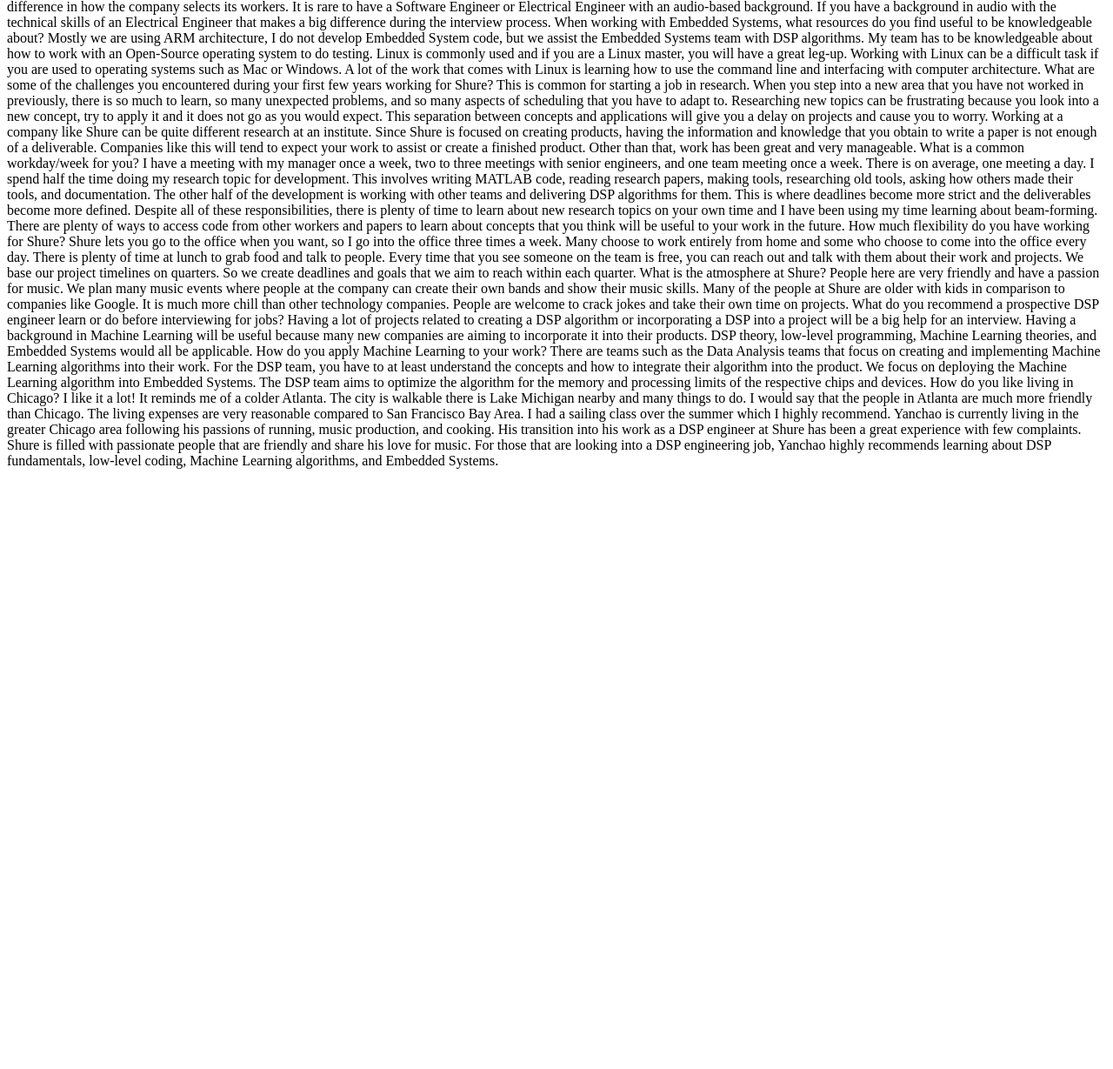
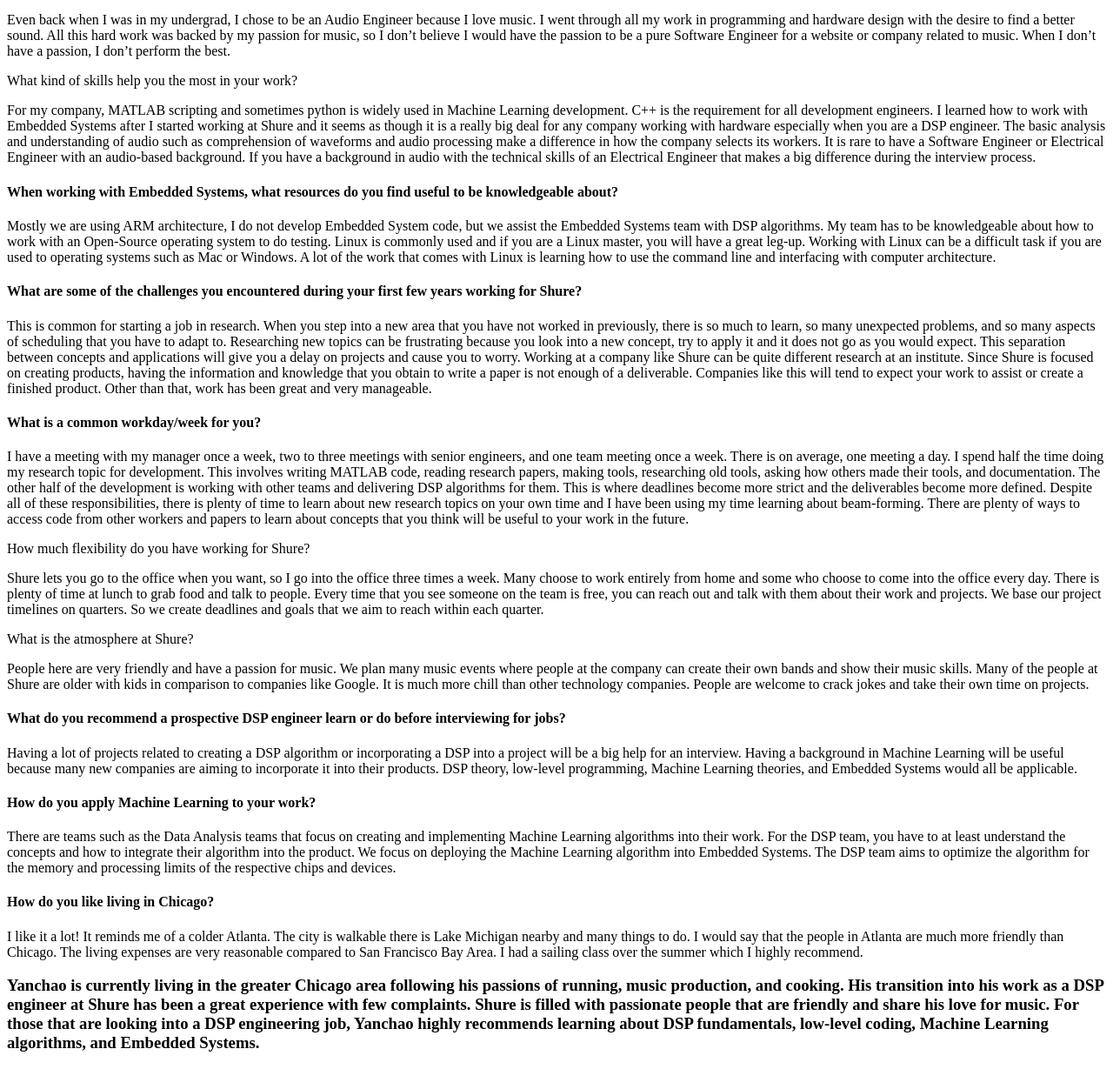
Before and after one commit to Seanmlevine/seanmlevine.github.io, a plain HTML site: page index.html in a window 1280 px wide. Shown: the part 487-1716 px from the top of the page at 87% size. Before the commit the page ends 1034 px from the top, so only its background shows below. Drawn offline with Linux system fonts and the light colour scheme.

Commit message:
Update index.html

```diff
--- a/index.html
+++ b/index.html
@@ -11,53 +11,44 @@
 
 <p>My job title is DSP Engineer and my key role is developing DSP algorithms and maintaining support for other project teams that interface with existing DSP algorithms.</p>
 
-What lead you to become a DSP engineer and what classes have been useful for this career?
+<h4>What lead you to become a DSP engineer and what classes have been useful for this career?</h4>
+<p>It was 4-5 years ago when I was an Audio Engineer during my undergraduate degree. I was doing a lot of recording and professional audio in the industry so at that time I decided to join the company that developed the music equipment. That’s why I joined the Music Technology degree at Georgia Tech and then I decided to finish my Master’s in Electrical Engineering at Georgia Tech as well. I took a lot of classes in the ECE department and many of them are DSP-focused. Many of the DSP jobs require computer architecture skills so I also took some C++ programming and classes along those lines. When I was interning with Bose, I was looking at jobs that focused on audio rather than a company with a niche audio department. Shure came on my radar, I interviewed with them and I have been here ever since. </p>
 
-It was 4-5 years ago when I was an Audio Engineer during my undergraduate degree. I was doing a lot of recording and professional audio in the industry so at that time I decided to join the company that developed the music equipment. That’s why I joined the Music Technology degree at Georgia Tech and then I decided to finish my Master’s in Electrical Engineering at Georgia Tech as well. I took a lot of classes in the ECE department and many of them are DSP-focused. Many of the DSP jobs require computer architecture skills so I also took some C++ programming and classes along those lines. When I was interning with Bose, I was looking at jobs that focused on audio rather than a company with a niche audio department. Shure came on my radar, I interviewed with them and I have been here ever since.
+<h4>Why did you choose to find a job at a company that was focused on audio?</h4>
 
-Why did you choose to find a job at a company that was focused on audio?
+<p>Even back when I was in my undergrad, I chose to be an Audio Engineer because I love music. I went through all my work in programming and hardware design with the desire to find a better sound. All this hard work was backed by my passion for music, so I don’t believe I would have the passion to be a pure Software Engineer for a website or company related to music. When I don’t have a passion, I don’t perform the best.</p>
+What kind of skills help you the most in your work?
+
+<p>For my company, MATLAB scripting and sometimes python is widely used in Machine Learning development.  C++ is the requirement for all development engineers. I learned how to work with Embedded Systems after I started working at Shure and it seems as though it is a really big deal for any company working with hardware especially when you are a DSP engineer. The basic analysis and understanding of audio such as comprehension of waveforms and audio processing make a difference in how the company selects its workers. It is rare to have a Software Engineer or Electrical Engineer with an audio-based background. If you have a background in audio with the technical skills of an Electrical Engineer that makes a big difference during the interview process. </p>
 
 
-Even back when I was in my undergrad, I chose to be an Audio Engineer because I love music. I went through all my work in programming and hardware design with the desire to find a better sound. All this hard work was backed by my passion for music, so I don’t believe I would have the passion to be a pure Software Engineer for a website or company related to music. When I don’t have a passion, I don’t perform the best.
+<h4>When working with Embedded Systems, what resources do you find useful to be knowledgeable about?</h4>
+<p>Mostly we are using ARM architecture, I do not develop Embedded System code, but we assist the Embedded Systems team with DSP algorithms. My team has to be knowledgeable about how to work with an Open-Source operating system to do testing. Linux is commonly used and if you are a Linux master, you will have a great leg-up. Working with Linux can be a difficult task if you are used to operating systems such as Mac or Windows. A lot of the work that comes with Linux is learning how to use the command line and interfacing with computer architecture. </p>
 
-What kind of skills help you the most in your work?
+<h4>What are some of the challenges you encountered during your first few years working for Shure?</h4>
+<p>This is common for starting a job in research. When you step into a new area that you have not worked in previously, there is so much to learn, so many unexpected problems, and so many aspects of scheduling that you have to adapt to. Researching new topics can be frustrating because you look into a new concept, try to apply it and it does not go as you would expect. This separation between concepts and applications will give you a delay on projects and cause you to worry. Working at a company like Shure can be quite different research at an institute. Since Shure is focused on creating products, having the information and knowledge that you obtain to write a paper is not enough of a deliverable. Companies like this will tend to expect your work to assist or create a finished product.  Other than that, work has been great and very manageable.</p>
 
-For my company, MATLAB scripting and sometimes python is widely used in Machine Learning development.  C++ is the requirement for all development engineers. I learned how to work with Embedded Systems after I started working at Shure and it seems as though it is a really big deal for any company working with hardware especially when you are a DSP engineer. The basic analysis and understanding of audio such as comprehension of waveforms and audio processing make a difference in how the company selects its workers. It is rare to have a Software Engineer or Electrical Engineer with an audio-based background. If you have a background in audio with the technical skills of an Electrical Engineer that makes a big difference during the interview process.
+<h4>What is a common workday/week for you?</h4>
 
-When working with Embedded Systems, what resources do you find useful to be knowledgeable about?
-
-Mostly we are using ARM architecture, I do not develop Embedded System code, but we assist the Embedded Systems team with DSP algorithms. My team has to be knowledgeable about how to work with an Open-Source operating system to do testing. Linux is commonly used and if you are a Linux master, you will have a great leg-up. Working with Linux can be a difficult task if you are used to operating systems such as Mac or Windows. A lot of the work that comes with Linux is learning how to use the command line and interfacing with computer architecture.
-
-What are some of the challenges you encountered during your first few years working for Shure?
-
-This is common for starting a job in research. When you step into a new area that you have not worked in previously, there is so much to learn, so many unexpected problems, and so many aspects of scheduling that you have to adapt to. Researching new topics can be frustrating because you look into a new concept, try to apply it and it does not go as you would expect. This separation between concepts and applications will give you a delay on projects and cause you to worry. Working at a company like Shure can be quite different research at an institute. Since Shure is focused on creating products, having the information and knowledge that you obtain to write a paper is not enough of a deliverable. Companies like this will tend to expect your work to assist or create a finished product.  Other than that, work has been great and very manageable.
-
-What is a common workday/week for you?
-
-I have a meeting with my manager once a week, two to three meetings with senior engineers, and one team meeting once a week. There is on average, one meeting a day.  I spend half the time doing my research topic for development. This involves writing MATLAB code, reading research papers, making tools, researching old tools, asking how others made their tools, and documentation. The other half of the development is working with other teams and delivering DSP algorithms for them. This is where deadlines become more strict and the deliverables become more defined. Despite all of these responsibilities, there is plenty of time to learn about new research topics on your own time and I have been using my time learning about beam-forming. There are plenty of ways to access code from other workers and papers to learn about concepts that you think will be useful to your work in the future.
-
+<p>I have a meeting with my manager once a week, two to three meetings with senior engineers, and one team meeting once a week. There is on average, one meeting a day.  I spend half the time doing my research topic for development. This involves writing MATLAB code, reading research papers, making tools, researching old tools, asking how others made their tools, and documentation. The other half of the development is working with other teams and delivering DSP algorithms for them. This is where deadlines become more strict and the deliverables become more defined. Despite all of these responsibilities, there is plenty of time to learn about new research topics on your own time and I have been using my time learning about beam-forming. There are plenty of ways to access code from other workers and papers to learn about concepts that you think will be useful to your work in the future. </p>
 How much flexibility do you have working for Shure?
 
-Shure lets you go to the office when you want, so I go into the office three times a week. Many choose to work entirely from home and some who choose to come into the office every day. There is plenty of time at lunch to grab food and talk to people. Every time that you see someone on the team is free, you can reach out and talk with them about their work and projects. We base our project timelines on quarters. So we create deadlines and goals that we aim to reach within each quarter.
-
+<p>Shure lets you go to the office when you want, so I go into the office three times a week. Many choose to work entirely from home and some who choose to come into the office every day. There is plenty of time at lunch to grab food and talk to people. Every time that you see someone on the team is free, you can reach out and talk with them about their work and projects. We base our project timelines on quarters. So we create deadlines and goals that we aim to reach within each quarter.</p>
 What is the atmosphere at Shure?
 
-People here are very friendly and have a passion for music. We plan many music events where people at the company can create their own bands and show their music skills. Many of the people at Shure are older with kids in comparison to companies like Google. It is much more chill than other technology companies. People are welcome to crack jokes and take their own time on projects.
-
-What do you recommend a prospective DSP engineer learn or do before interviewing for jobs?
-
-Having a lot of projects related to creating a DSP algorithm or incorporating a DSP into a project will be a big help for an interview. Having a background in Machine Learning will be useful because many new companies are aiming to incorporate it into their products. DSP theory, low-level programming, Machine Learning theories, and Embedded Systems would all be applicable.
-
-How do you apply Machine Learning to your work?
-
-There are teams such as the Data Analysis teams that focus on creating and implementing Machine Learning algorithms into their work. For the DSP team, you have to at least understand the concepts and how to integrate their algorithm into the product. We focus on deploying the Machine Learning algorithm into Embedded Systems. The DSP team aims to optimize the algorithm for the memory and processing limits of the respective chips and devices.
+<p>People here are very friendly and have a passion for music. We plan many music events where people at the company can create their own bands and show their music skills. Many of the people at Shure are older with kids in comparison to companies like Google. It is much more chill than other technology companies. People are welcome to crack jokes and take their own time on projects. </p>
 
 
-How do you like living in Chicago?
+<h4>What do you recommend a prospective DSP engineer learn or do before interviewing for jobs?</h4>
+<p>Having a lot of projects related to creating a DSP algorithm or incorporating a DSP into a project will be a big help for an interview. Having a background in Machine Learning will be useful because many new companies are aiming to incorporate it into their products. DSP theory, low-level programming, Machine Learning theories, and Embedded Systems would all be applicable.  </p>
 
-I like it a lot! It reminds me of a colder Atlanta. The city is walkable there is Lake Michigan nearby and many things to do. I would say that the people in Atlanta are much more friendly than Chicago. The living expenses are very reasonable compared to San Francisco Bay Area. I had a sailing class over the summer which I highly recommend.
+<h4>How do you apply Machine Learning to your work?</h4>
+<p>There are teams such as the Data Analysis teams that focus on creating and implementing Machine Learning algorithms into their work. For the DSP team, you have to at least understand the concepts and how to integrate their algorithm into the product. We focus on deploying the Machine Learning algorithm into Embedded Systems. The DSP team aims to optimize the algorithm for the memory and processing limits of the respective chips and devices. </p>
 
-Yanchao is currently living in the greater Chicago area following his passions of running, music production, and cooking. His transition into his work as a DSP engineer at Shure has been a great experience with few complaints. Shure is filled with passionate people that are friendly and share his love for music. For those that are looking into a DSP engineering job, Yanchao highly recommends learning about DSP fundamentals, low-level coding, Machine Learning algorithms, and Embedded Systems.
+<h4>How do you like living in Chicago?</h4>
+<p>I like it a lot! It reminds me of a colder Atlanta. The city is walkable there is Lake Michigan nearby and many things to do. I would say that the people in Atlanta are much more friendly than Chicago. The living expenses are very reasonable compared to San Francisco Bay Area. I had a sailing class over the summer which I highly recommend. </p>
+
+<h3>Yanchao is currently living in the greater Chicago area following his passions of running, music production, and cooking. His transition into his work as a DSP engineer at Shure has been a great experience with few complaints. Shure is filled with passionate people that are friendly and share his love for music. For those that are looking into a DSP engineering job, Yanchao highly recommends learning about DSP fundamentals, low-level coding, Machine Learning algorithms, and Embedded Systems. </h3>
 
 </body>
 </html>
```
